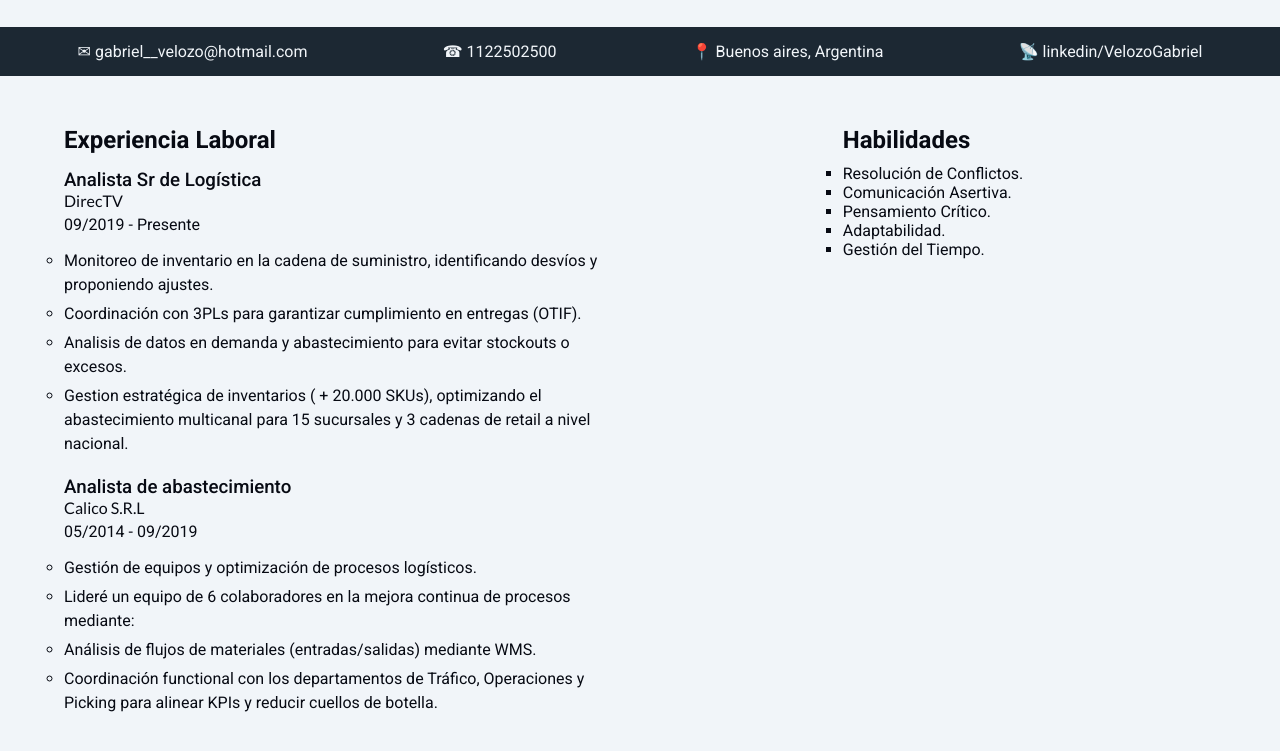
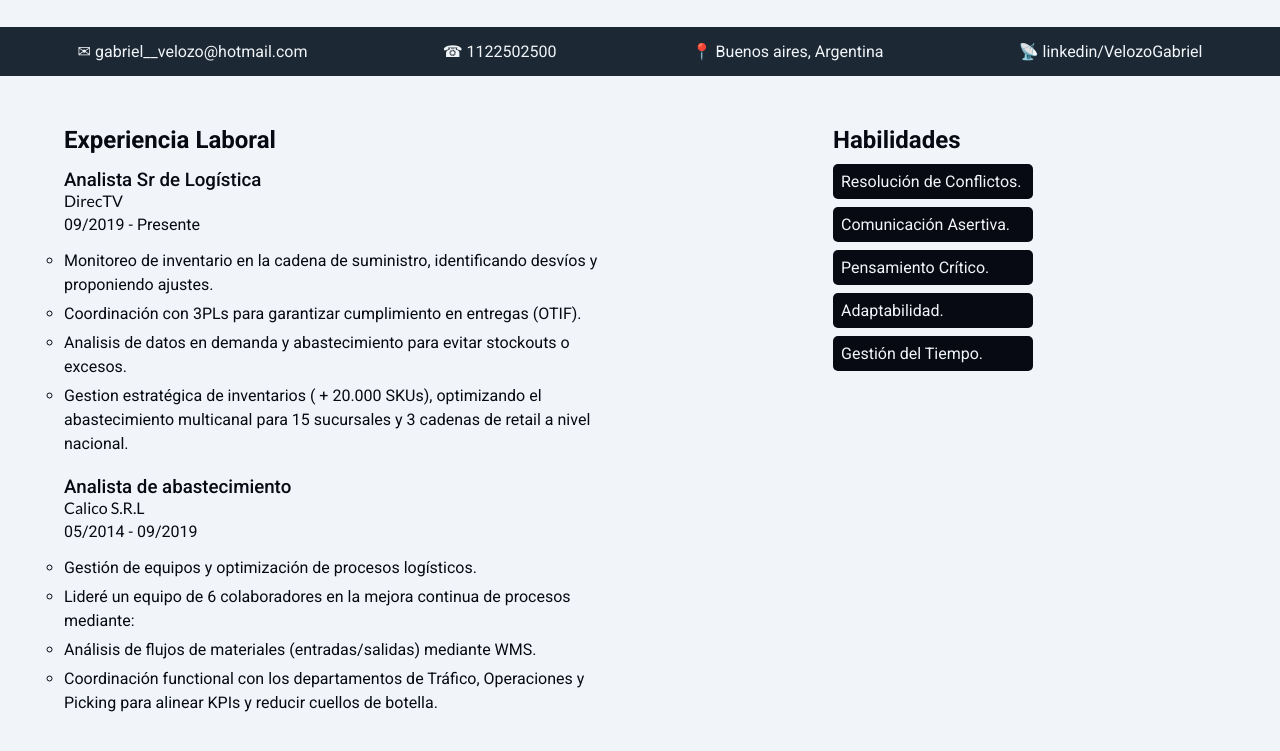
Before and after one commit to Gabrielvelozo/Gabrielvelozo, a plain HTML site: page index.html in a window 1280 px wide. Shown: the part 165-916 px from the top of the page. Drawn offline with Linux system fonts and the light colour scheme; a web font is replaced by a local one.

Commit message:
habilidades

```diff
--- a/style.css
+++ b/style.css
@@ -124,8 +124,20 @@ body {
     color: var(--dark-Mode);
 }
 .habilidad__item{
-    list-style-type: square;
+    list-style-type: none;
+    background-color: var(--dark-Mode);
+    color: var(--ligth-Mode);
+    margin: 8px 0;
     font-size: 16px;
+    width: 200px;
+    padding: 8px;
+    border-radius: 5px;
+    cursor: pointer;
+    transition: .3s;
+}
+.habilidad__item:hover{
+    scale: .95;
+    transition: .3s;
 }
 
 .info__puesto{
```
